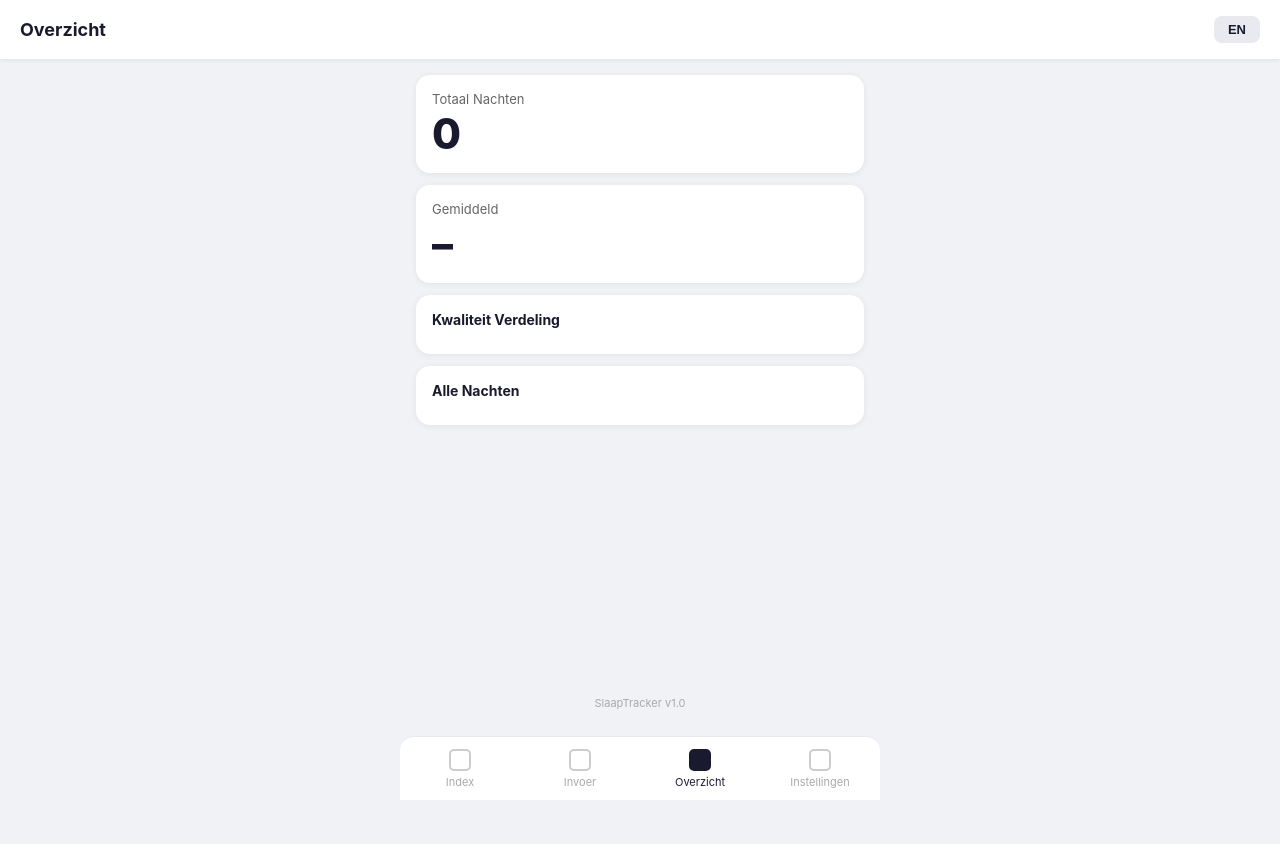
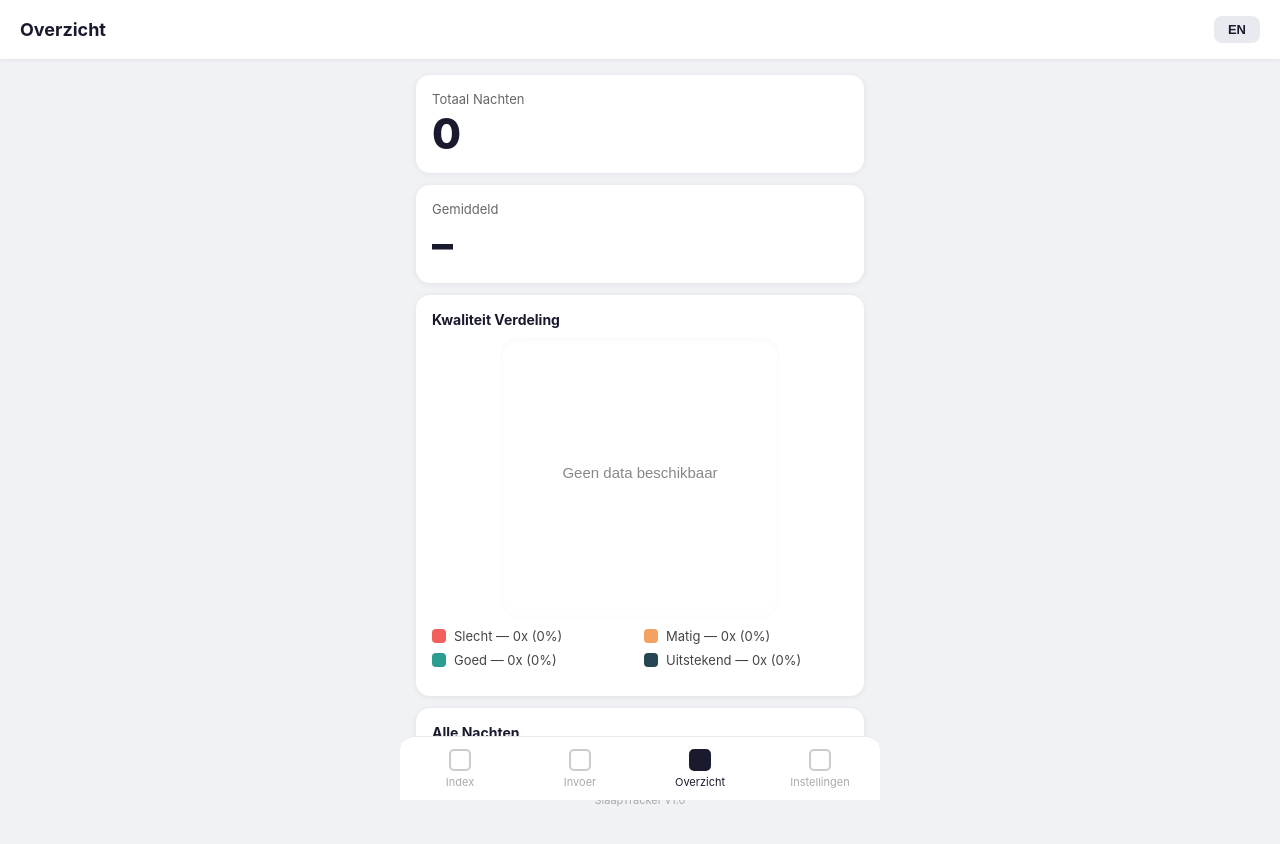
Before and after one commit to royverhoeven8-dotcom/slaap-app, a plain HTML site: page docs/overzicht.html in a window 1280 px wide. Before the commit the page ends 800 px from the top, so only its background shows below. Drawn offline with Linux system fonts and the light colour scheme.

Commit message:
taartgrafiek toegevoegd

```diff
--- a/docs/css/style.css
+++ b/docs/css/style.css
@@ -277,6 +277,44 @@ main {
   gap: 6px;
 }
 
+.chart-wrapper {
+  display: flex;
+  flex-direction: column;
+  align-items: center;
+  gap: 10px;
+  margin-bottom: 12px;
+}
+
+#kwaliteitChart {
+  width: 100%;
+  max-width: 280px;
+  border-radius: 18px;
+  background: #fff;
+  box-shadow: inset 0 1px 8px rgba(0, 0, 0, 0.03);
+}
+
+.chart-legend {
+  display: grid;
+  grid-template-columns: repeat(2, minmax(0, 1fr));
+  gap: 8px;
+  width: 100%;
+}
+
+.chart-legend-item {
+  display: flex;
+  align-items: center;
+  gap: 8px;
+  font-size: 13px;
+  color: #444;
+}
+
+.chart-legend-color {
+  width: 14px;
+  height: 14px;
+  border-radius: 4px;
+  flex-shrink: 0;
+}
+
 .verdeling-item {
   display: flex;
   justify-content: space-between;
--- a/docs/js/overzicht.js
+++ b/docs/js/overzicht.js
@@ -3,36 +3,107 @@
    Statistieken en alle nachten weergeven
    ============================================ */
 
-document.addEventListener('DOMContentLoaded', () => {
-  const data = JSON.parse(localStorage.getItem('slaapdata') || '[]');
+const CHART_LABELS = ['Slecht', 'Matig', 'Goed', 'Uitstekend'];
+const CHART_COLORS = {
+  Slecht: '#f25f5c',
+  Matig: '#f4a261',
+  Goed: '#2a9d8f',
+  Uitstekend: '#264653'
+};
 
-  // Totaal nachten
-  document.getElementById('totaalNachten').textContent = data.length;
+function drawPieChart(canvas, counts) {
+  const ctx = canvas.getContext('2d');
+  const width = canvas.width;
+  const height = canvas.height;
+  ctx.clearRect(0, 0, width, height);
+  const total = CHART_LABELS.reduce((sum, label) => sum + (counts[label] || 0), 0);
 
-  if (data.length === 0) return;
+  if (total === 0) {
+    ctx.fillStyle = '#888';
+    ctx.font = '15px sans-serif';
+    ctx.textAlign = 'center';
+    ctx.fillText('Geen data beschikbaar', width / 2, height / 2);
+    return;
+  }
 
-  // Gemiddeld aantal uren
-  const gem = (data.reduce((s, e) => s + e.uren, 0) / data.length).toFixed(1);
-  document.getElementById('gemiddeldUren').textContent = gem + 'u';
+  let startAngle = -0.5 * Math.PI;
+  const radius = Math.min(width, height) / 2 - 16;
 
-  // Kwaliteit verdeling
-  const telling = {};
-  data.forEach(e => {
-    telling[e.kwaliteit] = (telling[e.kwaliteit] || 0) + 1;
+  CHART_LABELS.forEach(label => {
+    const value = counts[label] || 0;
+    if (value === 0) return;
+    const sliceAngle = (value / total) * Math.PI * 2;
+    ctx.fillStyle = CHART_COLORS[label];
+    ctx.beginPath();
+    ctx.moveTo(width / 2, height / 2);
+    ctx.arc(width / 2, height / 2, radius, startAngle, startAngle + sliceAngle);
+    ctx.closePath();
+    ctx.fill();
+    startAngle += sliceAngle;
   });
+
+  ctx.fillStyle = '#ffffff';
+  ctx.beginPath();
+  ctx.arc(width / 2, height / 2, radius * 0.55, 0, Math.PI * 2);
+  ctx.fill();
+
+  ctx.fillStyle = '#1a1a2e';
+  ctx.font = '700 18px sans-serif';
+  ctx.textAlign = 'center';
+  ctx.fillText(total + ' nachten', width / 2, height / 2 + 8);
+}
+
+function renderLegend(container, counts, total) {
+  container.innerHTML = '';
+  CHART_LABELS.forEach(label => {
+    const value = counts[label] || 0;
+    const percentage = total > 0 ? Math.round((value / total) * 100) : 0;
+    const item = document.createElement('div');
+    item.className = 'chart-legend-item';
+    item.innerHTML =
+      '<span class="chart-legend-color" style="background:' + CHART_COLORS[label] + '"></span>' +
+      '<span>' + label + ' — ' + value + 'x (' + percentage + '%)</span>';
+    container.appendChild(item);
+  });
+}
+
+function renderKwaliteitVerdeeld(data) {
+  const telling = CHART_LABELS.reduce((obj, label) => {
+    obj[label] = 0;
+    return obj;
+  }, {});
+  data.forEach(entry => {
+    if (CHART_LABELS.includes(entry.kwaliteit)) {
+      telling[entry.kwaliteit] += 1;
+    }
+  });
+
   const verdelingEl = document.getElementById('kwalVerdeling');
-  Object.entries(telling).forEach(([kwal, aantal]) => {
-    const pct = Math.round((aantal / data.length) * 100);
+  verdelingEl.innerHTML = '';
+  const total = data.length;
+
+  CHART_LABELS.forEach(label => {
+    const value = telling[label];
+    if (value === 0) return;
+    const pct = Math.round((value / total) * 100);
     const div = document.createElement('div');
     div.className = 'verdeling-item';
     div.innerHTML =
-      '<span class="kwal-box">' + kwal + '</span>' +
-      '<span class="label-box">' + aantal + 'x (' + pct + '%)</span>';
+      '<span class="kwal-box">' + label + '</span>' +
+      '<span class="label-box">' + value + 'x (' + pct + '%)</span>';
     verdelingEl.appendChild(div);
   });
 
-  // Alle nachten gesorteerd (nieuwste eerst)
+  const canvas = document.getElementById('kwaliteitChart');
+  drawPieChart(canvas, telling);
+
+  const legend = document.getElementById('kwalLegenda');
+  renderLegend(legend, telling, total);
+}
+
+function renderAlleNachten(data) {
   const alleEl = document.getElementById('alleNachten');
+  alleEl.innerHTML = '';
   [...data]
     .sort((a, b) => b.datum.localeCompare(a.datum))
     .forEach(e => {
@@ -44,4 +115,24 @@ document.addEventListener('DOMContentLoaded', () => {
         '<span class="kwal-box">' + e.kwaliteit + '</span>';
       alleEl.appendChild(div);
     });
+}
+
+function updateOverview() {
+  const data = JSON.parse(localStorage.getItem('slaapdata') || '[]');
+
+  document.getElementById('totaalNachten').textContent = data.length;
+  document.getElementById('gemiddeldUren').textContent = data.length === 0
+    ? '–'
+    : (data.reduce((sum, entry) => sum + entry.uren, 0) / data.length).toFixed(1) + 'u';
+
+  renderKwaliteitVerdeeld(data);
+  renderAlleNachten(data);
+}
+
+document.addEventListener('DOMContentLoaded', () => {
+  updateOverview();
 });
+
+window.addEventListener('storage', () => {
+  updateOverview();
+});
--- a/docs/overzicht.html
+++ b/docs/overzicht.html
@@ -34,6 +34,10 @@
     <!-- Kwaliteit Verdeling -->
     <div class="card">
       <div class="section-label-box inline" data-i18n="lbl_kwal_verdeling">Kwaliteit Verdeling</div>
+      <div class="chart-wrapper">
+        <canvas id="kwaliteitChart" width="280" height="280" aria-label="Taartgrafiek slaapkwaliteit"></canvas>
+        <div id="kwalLegenda" class="chart-legend"></div>
+      </div>
       <div id="kwalVerdeling" class="verdeling-list"></div>
     </div>
 
```
